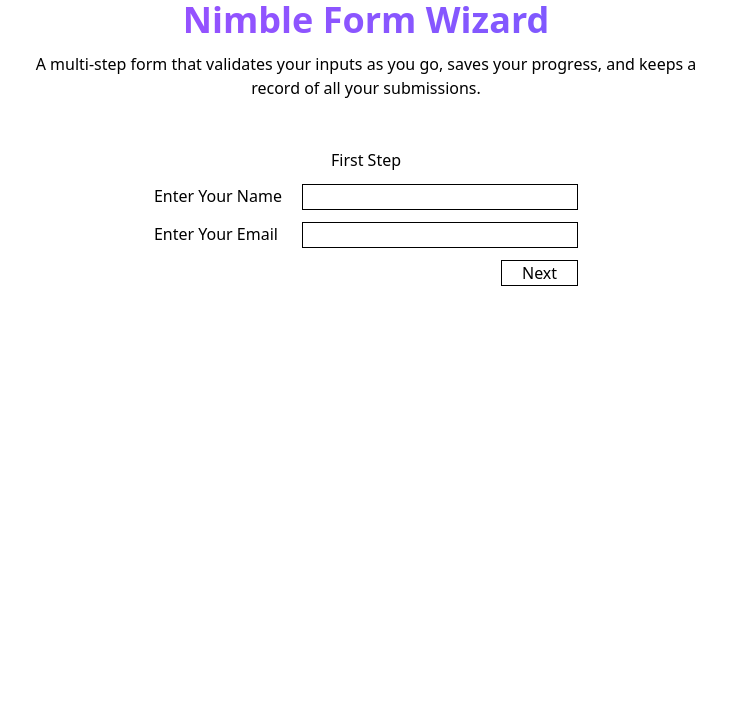
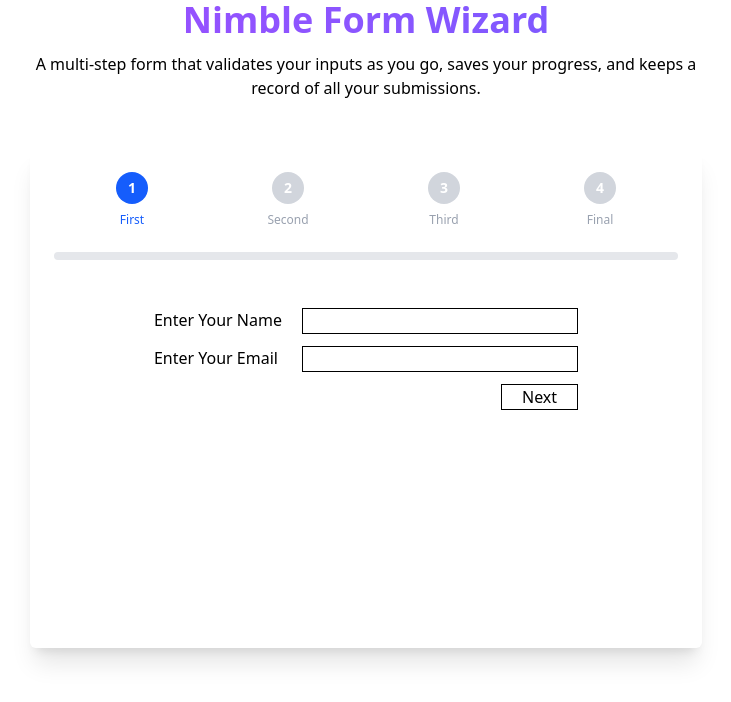
Before and after one commit to Sadi73/assessment-test, a React (Vite) app: page / in a window 1280 px wide. Shown: the top 702 px of the page, without its empty margins (274-1005 px from the left). Built offline with nearby package versions, Linux system fonts and the light colour scheme.

Commit message:
added progressbar

```diff
--- a/src/components/FormRoot.tsx
+++ b/src/components/FormRoot.tsx
@@ -3,6 +3,7 @@ import FinalStep from "./steps/FinalStep";
 import FirstStep from "./steps/FirstStep";
 import SecondStep from "./steps/SecondStep";
 import ThirdStep from "./steps/ThirdStep";
+import Progressbar from "./Progressbar";
 
 export type FormDataType = {
     name: string;
@@ -22,36 +23,41 @@ const initialValues: FormDataType = {
 
 const FormRoot = () => {
     const [formData, setFormData] = useState<FormDataType>(initialValues);
-    const [currentPage, setCurrentPage] = useState<'first' | 'second' | 'third' | 'final'>('first');
+    const [currentStep, setCurrentStep] = useState(1);
 
     return (
-        <div>
-            {currentPage === 'first' && (
+        <div className="min-h-[500px] max-w-2xl mx-auto shadow-xl rounded-md">
+
+            <Progressbar
+                currentStep={currentStep}
+            />
+
+            {currentStep === 1 && (
                 <FirstStep
                     formData={formData}
                     setFormData={setFormData}
-                    setCurrentPage={setCurrentPage}
+                    setCurrentStep={setCurrentStep}
                 />
             )}
-            {currentPage === 'second' && (
+            {currentStep === 2 && (
                 <SecondStep
                     formData={formData}
                     setFormData={setFormData}
-                    setCurrentPage={setCurrentPage}
+                    setCurrentStep={setCurrentStep}
                 />
             )}
-            {currentPage === 'third' && (
+            {currentStep === 3 && (
                 <ThirdStep
                     formData={formData}
                     setFormData={setFormData}
-                    setCurrentPage={setCurrentPage}
+                    setCurrentStep={setCurrentStep}
                 />
             )}
-            {currentPage === 'final' && (
+            {currentStep === 4 && (
                 <FinalStep
                     formData={formData}
                     setFormData={setFormData}
-                    setCurrentPage={setCurrentPage}
+                    setCurrentStep={setCurrentStep}
                 />
             )}
         </div>
--- /dev/null
+++ b/src/components/Progressbar.tsx
@@ -0,0 +1,38 @@
+type ProgressbarProps = {
+  currentStep: number
+};
+
+const steps = ["First", "Second", "Third", "Final"];
+
+const Progressbar: React.FC<ProgressbarProps> = ({ currentStep }) => {
+
+  return (
+    <div className="p-6">
+      <div className="flex justify-between items-center mb-6">
+        {steps.map((step, index) => {
+          const isActive = index + 1 <= currentStep;
+          return (
+            <div key={step} className="flex flex-col items-center flex-1">
+              <div
+                className={`w-8 h-8 flex items-center justify-center rounded-full text-white text-sm font-bold transition
+                  ${isActive ? "bg-blue-600" : "bg-gray-300"}`}
+              >
+                {index + 1}
+              </div>
+              <span className={`mt-2 text-xs ${isActive ? "text-blue-600" : "text-gray-400"}`}>{step}</span>
+            </div>
+          );
+        })}
+      </div>
+
+      <div className="w-full bg-gray-200 h-2 rounded-full mb-6">
+        <div
+          className="bg-blue-600 h-2 rounded-full transition-all duration-300"
+          style={{ width: `${((currentStep - 1) / (steps.length - 1)) * 100}%` }}
+        />
+      </div>
+    </div>
+  );
+};
+
+export default Progressbar;
--- a/src/components/steps/FinalStep.tsx
+++ b/src/components/steps/FinalStep.tsx
@@ -1,6 +1,6 @@
 import { StepProps } from "./FirstStep";
 
-const FinalStep: React.FC<StepProps> = ({ formData, setCurrentPage }) => {
+const FinalStep: React.FC<StepProps> = ({ formData, setCurrentStep }) => {
 
     return (
         <div className="flex flex-col justify-center items-center space-y-3">
@@ -28,7 +28,7 @@ const FinalStep: React.FC<StepProps> = ({ formData, setCurrentPage }) => {
             <div className="w-1/2 flex justify-end gap-5">
                 <button
                     className="border px-5"
-                    onClick={() => setCurrentPage('third')}
+                    onClick={() => setCurrentStep(3)}
                 >Update</button>
                 <button className="border px-5">Submit</button>
             </div>
--- a/src/components/steps/FirstStep.tsx
+++ b/src/components/steps/FirstStep.tsx
@@ -4,19 +4,18 @@ import { FormDataType } from "../FormRoot";
 export type StepProps = {
     formData: FormDataType;
     setFormData: React.Dispatch<React.SetStateAction<FormDataType>>;
-    setCurrentPage: React.Dispatch<React.SetStateAction<'first' | 'second' | 'third' | 'final'>>;
+    setCurrentStep: React.Dispatch<React.SetStateAction<number>>;
 };
 
-const FirstStep: React.FC<StepProps> = ({ formData, setFormData, setCurrentPage }) => {
+const FirstStep: React.FC<StepProps> = ({ formData, setFormData, setCurrentStep }) => {
 
     return (
         <div className="flex flex-col justify-center items-center space-y-3">
-            <p>First Step</p>
             <Formik
                 initialValues={{ name: formData?.name, email: formData?.email }}
                 onSubmit={(values) => {
                     setFormData({ ...formData, ...values });
-                    setCurrentPage('second');
+                    setCurrentStep(2);
                 }}
             >
                 {({
@@ -59,7 +58,7 @@ const FirstStep: React.FC<StepProps> = ({ formData, setFormData, setCurrentPage
                                 {/* <button
                                     type="button"
                                     className="border px-5"
-                                    onClick={() => setCurrentPage('first')}
+                                    onClick={() => setCurrentStep('first')}
                                 >
                                     Back
                                 </button> */}
--- a/src/components/steps/SecondStep.tsx
+++ b/src/components/steps/SecondStep.tsx
@@ -1,7 +1,7 @@
 import { Formik } from "formik";
 import { StepProps } from "./FirstStep";
 
-const SecondStep: React.FC<StepProps> = ({ formData, setFormData, setCurrentPage }) => {
+const SecondStep: React.FC<StepProps> = ({ formData, setFormData, setCurrentStep }) => {
 
     return (
         <div className="flex flex-col justify-center items-center space-y-3">
@@ -10,7 +10,7 @@ const SecondStep: React.FC<StepProps> = ({ formData, setFormData, setCurrentPage
                 initialValues={{ address: formData?.address, phoneNumber: formData?.phoneNumber }}
                 onSubmit={(values) => {
                     setFormData({ ...formData, ...values });
-                    setCurrentPage('third');
+                    setCurrentStep(3);
                 }}
             >
                 {({
@@ -53,7 +53,7 @@ const SecondStep: React.FC<StepProps> = ({ formData, setFormData, setCurrentPage
                                 <button
                                     type="button"
                                     className="border px-5"
-                                    onClick={() => setCurrentPage('first')}
+                                    onClick={() => setCurrentStep(1)}
                                 >
                                     Back
                                 </button>
--- a/src/components/steps/ThirdStep.tsx
+++ b/src/components/steps/ThirdStep.tsx
@@ -1,7 +1,7 @@
 import { Formik } from "formik";
 import { StepProps } from "./FirstStep";
 
-const ThirdStep: React.FC<StepProps> = ({ formData, setFormData, setCurrentPage }) => {
+const ThirdStep: React.FC<StepProps> = ({ formData, setFormData, setCurrentStep }) => {
 
     return (
         <div className="flex flex-col justify-center items-center space-y-3">
@@ -10,7 +10,7 @@ const ThirdStep: React.FC<StepProps> = ({ formData, setFormData, setCurrentPage
                 initialValues={{ expertise: '' }}
                 onSubmit={(values) => {
                     setFormData({ ...formData, ...values });
-                    setCurrentPage('final');
+                    setCurrentStep(4);
                 }}
             >
                 {({
@@ -40,7 +40,7 @@ const ThirdStep: React.FC<StepProps> = ({ formData, setFormData, setCurrentPage
                                 <button
                                     type="button"
                                     className="border px-5"
-                                    onClick={() => setCurrentPage('second')}
+                                    onClick={() => setCurrentStep(2)}
                                 >
                                     Back
                                 </button>
```
